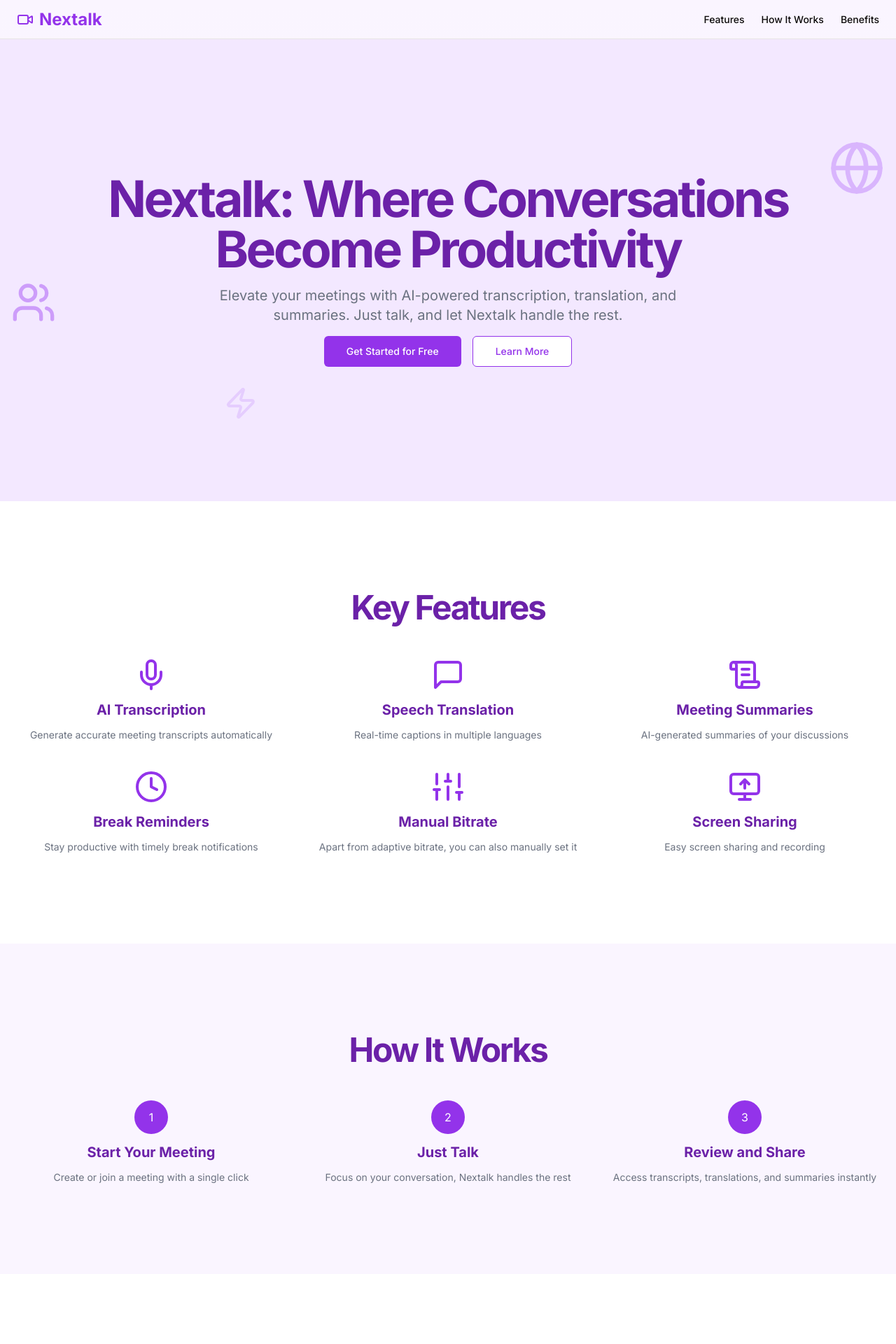
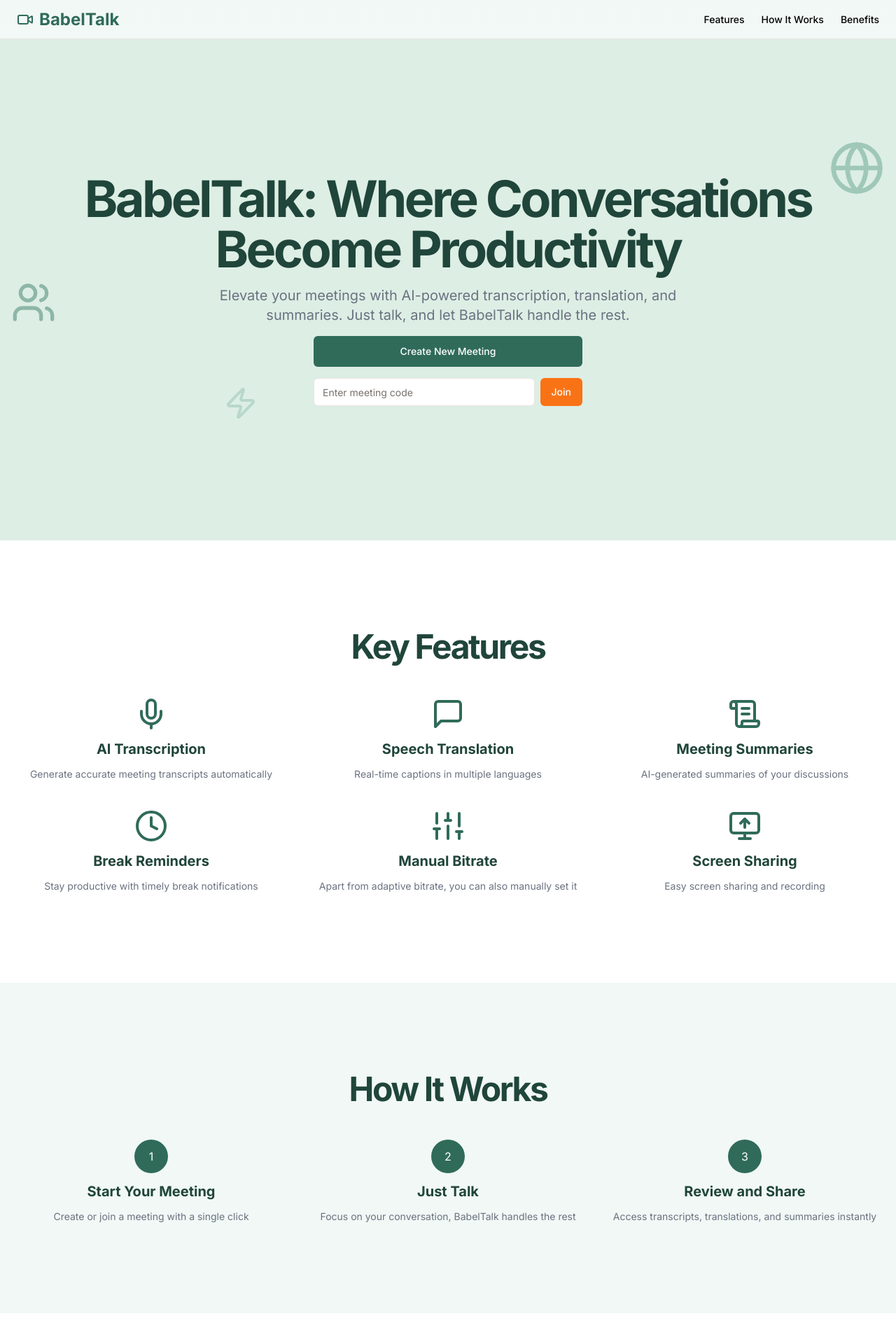
Before and after one commit to BabelTalk/webapp, a Next.js app: page / in a window 1280 px wide. Shown: the top 1920 px of the page at 70% size. Built offline with nearby package versions, Linux system fonts and the light colour scheme.

Commit message:
styles: color scheme

```diff
--- a/package.json
+++ b/package.json
@@ -9,13 +9,13 @@
     "lint": "next lint"
   },
   "dependencies": {
-    "@clerk/nextjs": "^5.3.3",
     "@radix-ui/react-slot": "^1.1.0",
     "class-variance-authority": "^0.7.0",
     "clsx": "^2.1.1",
     "framer-motion": "^11.3.30",
     "lucide-react": "^0.436.0",
     "next": "14.2.6",
+    "next-themes": "^0.3.0",
     "react": "^18",
     "react-dom": "^18",
     "tailwind-merge": "^2.5.2",
--- a/src/app/globals.css
+++ b/src/app/globals.css
@@ -2,7 +2,7 @@
 @tailwind components;
 @tailwind utilities;
 
-@layer base {
+/* @layer base { */
 :root {
   --background: 0 0% 100%;
   --foreground: 20 14.3% 4.1%;
@@ -10,7 +10,7 @@
   --card-foreground: 20 14.3% 4.1%;
   --popover: 0 0% 100%;
   --popover-foreground: 20 14.3% 4.1%;
-    --primary: 24 9.8% 10%;
+  --primary: 150 34% 45%; /* HSL values for #40826d */
   --primary-foreground: 60 9.1% 97.8%;
   --secondary: 60 4.8% 95.9%;
   --secondary-foreground: 24 9.8% 10%;
@@ -38,8 +38,8 @@
   --card-foreground: 60 9.1% 97.8%;
   --popover: 20 14.3% 4.1%;
   --popover-foreground: 60 9.1% 97.8%;
-    --primary: 60 9.1% 97.8%;
-    --primary-foreground: 24 9.8% 10%;
+  --primary: 150 34% 45%; /* HSL values for #40826d */
+  --primary-foreground: 60 9.1% 97.8%;
   --secondary: 12 6.5% 15.1%;
   --secondary-foreground: 60 9.1% 97.8%;
   --muted: 12 6.5% 15.1%;
@@ -57,7 +57,7 @@
   --chart-4: 280 65% 60%;
   --chart-5: 340 75% 55%;
 }
-}
+/* } */
 
 @layer base {
   * {
--- a/src/app/layout.tsx
+++ b/src/app/layout.tsx
@@ -1,6 +1,7 @@
 import type { Metadata } from "next";
 import { Inter } from "next/font/google";
 import "./globals.css";
+import { ThemeProvider } from "next-themes";
 
 const inter = Inter({ subsets: ["latin"] });
 
@@ -11,14 +12,24 @@ export const metadata: Metadata = {
 };
 
 import "./globals.css";
+import { cn } from "@/lib/utils";
 export default function RootLayout({
   children,
 }: {
   children: React.ReactNode;
 }) {
   return (
-    <html lang="en">
-      <body className={inter.className}>{children}</body>
+    <html lang="en" suppressHydrationWarning>
+      <body
+        className={cn(
+          inter.className,
+          `bg-lightbg text-black dark:bg-darkbg dark:text-white`
+        )}
+      >
+        <ThemeProvider attribute="class" defaultTheme="system" enableSystem>
+          {children}
+        </ThemeProvider>
+      </body>
     </html>
   );
 }
--- a/src/app/page.tsx
+++ b/src/app/page.tsx
@@ -32,29 +32,29 @@ export default function Home() {
   };
 
   return (
-    <div className="flex flex-col min-h-screen bg-gradient-to-b from-purple-50 to-white dark:from-gray-900 dark:to-gray-800">
+    <div className="flex flex-col min-h-screen bg-gradient-to-b from-primary-50 to-white dark:from-gray-900 dark:to-gray-800">
       <header className="px-4 lg:px-6 h-14 flex items-center border-b">
         <Link className="flex items-center justify-center" href="/">
-          <Video className="h-6 w-6 text-purple-600" />
-          <span className="ml-2 text-2xl font-bold text-purple-600">
-            Nextalk
+          <Video className="h-6 w-6 text-primary-600" />
+          <span className="ml-2 text-2xl font-bold text-primary-600">
+            BabelTalk
           </span>
         </Link>
         <nav className="ml-auto flex gap-4 sm:gap-6">
           <Link
-            className="text-sm font-medium hover:text-purple-600 transition-colors"
+            className="text-sm font-medium hover:text-primary-600 transition-colors"
             href="#features"
           >
             Features
           </Link>
           <Link
-            className="text-sm font-medium hover:text-purple-600 transition-colors"
+            className="text-sm font-medium hover:text-primary-600 transition-colors"
             href="#how-it-works"
           >
             How It Works
           </Link>
           <Link
-            className="text-sm font-medium hover:text-purple-600 transition-colors"
+            className="text-sm font-medium hover:text-primary-600 transition-colors"
             href="#benefits"
           >
             Benefits
@@ -62,7 +62,7 @@ export default function Home() {
         </nav>
       </header>
       <main className="flex-1">
-        <section className="w-full py-12 md:py-24 lg:py-32 xl:py-48 bg-purple-100 dark:bg-purple-900">
+        <section className="w-full py-12 md:py-24 lg:py-32 xl:py-48 bg-primary-100 dark:bg-primary-900">
           <div className="container px-4 md:px-6">
             <motion.div
               className="flex flex-col items-center space-y-4 text-center"
@@ -71,10 +71,11 @@ export default function Home() {
               variants={stagger}
             >
               <motion.h1
-                className="text-4xl font-bold tracking-tighter sm:text-5xl md:text-6xl lg:text-7xl/none text-purple-800 dark:text-purple-100"
+                className="text-4xl font-bold tracking-tighter sm:text-5xl md:text-6xl lg:text-7xl/none text-primary-800 dark:text-primary-100"
                 variants={fadeIn}
               >
-                Nextalk: Where Conversations <br className="hidden sm:inline" />
+                BabelTalk: Where Conversations{" "}
+                <br className="hidden sm:inline" />
                 Become Productivity
               </motion.h1>
               <motion.p
@@ -82,26 +83,28 @@ export default function Home() {
                 variants={fadeIn}
               >
                 Elevate your meetings with AI-powered transcription,
-                translation, and summaries. Just talk, and let Nextalk handle
+                translation, and summaries. Just talk, and let BabelTalk handle
                 the rest.
               </motion.p>
               <motion.div
-                className="flex flex-wrap justify-center gap-4"
+                className="w-full max-w-sm space-y-4"
                 variants={fadeIn}
               >
                 <Button
                   size="lg"
-                  className="bg-purple-600 hover:bg-purple-700 text-white"
+                  className="w-full bg-primary-600 hover:bg-primary-700 text-white"
                 >
-                  Get Started for Free
+                  Create New Meeting
                 </Button>
-                <Button
-                  size="lg"
-                  variant="outline"
-                  className="border-purple-600 text-purple-600 hover:bg-purple-100"
-                >
-                  Learn More
-                </Button>
+                <div className="flex space-x-2">
+                  <Input className="flex-1" placeholder="Enter meeting code" />
+                  <Button
+                    type="submit"
+                    className="bg-orange-500 hover:bg-orange-600 text-white"
+                  >
+                    Join
+                  </Button>
+                </div>
               </motion.div>
             </motion.div>
           </div>
@@ -111,7 +114,7 @@ export default function Home() {
             animate={{ opacity: 1, x: 0 }}
             transition={{ delay: 0.5, duration: 0.5 }}
           >
-            <Users className="h-16 w-16 text-purple-500 opacity-50" />
+            <Users className="h-16 w-16 text-primary-500 opacity-50" />
           </motion.div>
           <motion.div
             className="absolute top-1/4 right-4 transform -translate-y-1/2"
@@ -119,7 +122,7 @@ export default function Home() {
             animate={{ opacity: 1, x: 0 }}
             transition={{ delay: 0.7, duration: 0.5 }}
           >
-            <Globe className="h-20 w-20 text-purple-400 opacity-50" />
+            <Globe className="h-20 w-20 text-primary-400 opacity-50" />
           </motion.div>
           <motion.div
             className="absolute bottom-1/4 left-1/4 transform -translate-x-1/2"
@@ -127,7 +130,7 @@ export default function Home() {
             animate={{ opacity: 1, y: 0 }}
             transition={{ delay: 0.9, duration: 0.5 }}
           >
-            <Zap className="h-12 w-12 text-purple-300 opacity-50" />
+            <Zap className="h-12 w-12 text-primary-300 opacity-50" />
           </motion.div>
         </section>
         <motion.section
@@ -135,11 +138,11 @@ export default function Home() {
           className="w-full py-12 md:py-24 lg:py-32 bg-white dark:bg-gray-800"
           initial="hidden"
           whileInView="visible"
-          viewport={{ once: true }}
+          viewport={{ once: false }}
           variants={stagger}
         >
           <div className="container px-4 md:px-6">
-            <h2 className="text-3xl font-bold tracking-tighter sm:text-5xl text-center mb-12 text-purple-800 dark:text-purple-100">
+            <h2 className="text-3xl font-bold tracking-tighter sm:text-5xl text-center mb-12 text-primary-800 dark:text-primary-100">
               Key Features
             </h2>
             <div className="grid gap-10 sm:grid-cols-2 md:grid-cols-3">
@@ -183,8 +186,8 @@ export default function Home() {
                   className="flex flex-col items-center space-y-3 text-center"
                   variants={fadeIn}
                 >
-                  <feature.icon className="h-12 w-12 text-purple-600" />
-                  <h3 className="text-xl font-bold text-purple-800 dark:text-purple-100">
+                  <feature.icon className="h-12 w-12 text-primary-600" />
+                  <h3 className="text-xl font-bold text-primary-800 dark:text-primary-100">
                     {feature.title}
                   </h3>
                   <p className="text-sm text-gray-500 dark:text-gray-400">
@@ -197,14 +200,14 @@ export default function Home() {
         </motion.section>
         <motion.section
           id="how-it-works"
-          className="w-full py-12 md:py-24 lg:py-32 bg-purple-50 dark:bg-gray-900"
+          className="w-full py-12 md:py-24 lg:py-32 bg-primary-50 dark:bg-gray-900"
           initial="hidden"
           whileInView="visible"
           viewport={{ once: true }}
           variants={stagger}
         >
           <div className="container px-4 md:px-6">
-            <h2 className="text-3xl font-bold tracking-tighter sm:text-5xl text-center mb-12 text-purple-800 dark:text-purple-100">
+            <h2 className="text-3xl font-bold tracking-tighter sm:text-5xl text-center mb-12 text-primary-800 dark:text-primary-100">
               How It Works
             </h2>
             <div className="grid gap-10 md:grid-cols-3">
@@ -218,7 +221,7 @@ export default function Home() {
                   step: 2,
                   title: "Just Talk",
                   description:
-                    "Focus on your conversation, Nextalk handles the rest",
+                    "Focus on your conversation, BabelTalk handles the rest",
                 },
                 {
                   step: 3,
@@ -233,13 +236,13 @@ export default function Home() {
                   variants={fadeIn}
                 >
                   <motion.div
-                    className="flex h-12 w-12 items-center justify-center rounded-full bg-purple-600 text-white"
+                    className="flex h-12 w-12 items-center justify-center rounded-full bg-primary-600 text-white"
                     whileHover={{ scale: 1.1 }}
                     whileTap={{ scale: 0.9 }}
                   >
                     {item.step}
                   </motion.div>
-                  <h3 className="text-xl font-bold text-purple-800 dark:text-purple-100">
+                  <h3 className="text-xl font-bold text-primary-800 dark:text-primary-100">
                     {item.title}
                   </h3>
                   <p className="text-sm text-gray-500 dark:text-gray-400">
@@ -259,7 +262,7 @@ export default function Home() {
           variants={stagger}
         >
           <div className="container px-4 md:px-6">
-            <h2 className="text-3xl font-bold tracking-tighter sm:text-5xl text-center mb-12 text-purple-800 dark:text-purple-100">
+            <h2 className="text-3xl font-bold tracking-tighter sm:text-5xl text-center mb-12 text-primary-800 dark:text-primary-100">
               Benefits for Your Team
             </h2>
             <div className="grid gap-10 sm:grid-cols-2">
@@ -290,7 +293,7 @@ export default function Home() {
                   className="flex flex-col space-y-3"
                   variants={fadeIn}
                 >
-                  <h3 className="text-xl font-bold text-purple-800 dark:text-purple-100">
+                  <h3 className="text-xl font-bold text-primary-800 dark:text-primary-100">
                     {benefit.title}
                   </h3>
                   <p className="text-sm text-gray-500 dark:text-gray-400">
@@ -302,7 +305,7 @@ export default function Home() {
           </div>
         </motion.section>
         <motion.section
-          className="w-full py-12 md:py-24 lg:py-32 bg-purple-100 dark:bg-purple-900"
+          className="w-full py-12 md:py-24 lg:py-32 bg-primary-100 dark:bg-primary-900"
           initial="hidden"
           whileInView="visible"
           viewport={{ once: true }}
@@ -313,11 +316,11 @@ export default function Home() {
               className="flex flex-col items-center space-y-4 text-center"
               variants={fadeIn}
             >
-              <h2 className="text-3xl font-bold tracking-tighter sm:text-5xl text-purple-800 dark:text-purple-100">
+              <h2 className="text-3xl font-bold tracking-tighter sm:text-5xl text-primary-800 dark:text-primary-100">
                 Ready to Transform Your Meetings?
               </h2>
               <p className="mx-auto max-w-[600px] text-gray-500 md:text-xl/relaxed lg:text-base/relaxed xl:text-xl/relaxed dark:text-gray-400">
-                Join thousands of teams already using Nextalk to boost their
+                Join thousands of teams already using BabelTalk to boost their
                 productivity and collaboration.
               </p>
               <div className="w-full max-w-sm space-y-2">
@@ -329,7 +332,7 @@ export default function Home() {
                   />
                   <Button
                     type="submit"
-                    className="bg-purple-600 hover:bg-purple-700 text-white"
+                    className="bg-primary-600 hover:bg-primary-700 text-white"
                   >
                     Get Started
                   </Button>
@@ -344,7 +347,7 @@ export default function Home() {
       </main>
       <footer className="flex flex-col gap-2 sm:flex-row py-6 w-full shrink-0 items-center px-4 md:px-6 border-t">
         <p className="text-xs text-gray-500 dark:text-gray-400">
-          © 2023 Nextalk. All rights reserved.
+          © 2023 BabelTalk. All rights reserved.
         </p>
         <nav className="sm:ml-auto flex gap-4 sm:gap-6">
           <Link className="text-xs hover:underline underline-offset-4" href="#">
--- a/tailwind.config.ts
+++ b/tailwind.config.ts
@@ -1,14 +1,15 @@
-import type { Config } from "tailwindcss"
+import type { Config } from "tailwindcss";
 
 const config = {
   darkMode: ["class"],
   content: [
-    './pages/**/*.{ts,tsx}',
-    './components/**/*.{ts,tsx}',
-    './app/**/*.{ts,tsx}',
-    './src/**/*.{ts,tsx}',
-	],
+    "./pages/**/*.{ts,tsx}",
+    "./components/**/*.{ts,tsx}",
+    "./app/**/*.{ts,tsx}",
+    "./src/**/*.{ts,tsx}",
+  ],
   prefix: "",
+  safelist: ["dark"],
   theme: {
     container: {
       center: true,
@@ -27,6 +28,17 @@ const config = {
         primary: {
           DEFAULT: "hsl(var(--primary))",
           foreground: "hsl(var(--primary-foreground))",
+          "50": "#f1f8f5",
+          "100": "#ddeee5",
+          "200": "#bedcce",
+          "300": "#92c3b1",
+          "400": "#63a48d",
+          "500": "#40826d",
+          "600": "#306b5a",
+          "700": "#275549",
+          "800": "#20453a",
+          "900": "#1b3931",
+          "950": "#0f1f1b",
         },
         secondary: {
           DEFAULT: "hsl(var(--secondary))",
@@ -75,6 +87,6 @@ const config = {
     },
   },
   plugins: [require("tailwindcss-animate")],
-} satisfies Config
+} satisfies Config;
 
-export default config
+export default config;
```
Also changed, not shown: 1 other file (tests, documents, lock files or other folders). Lines whose indentation alone changed are shown as unchanged.
